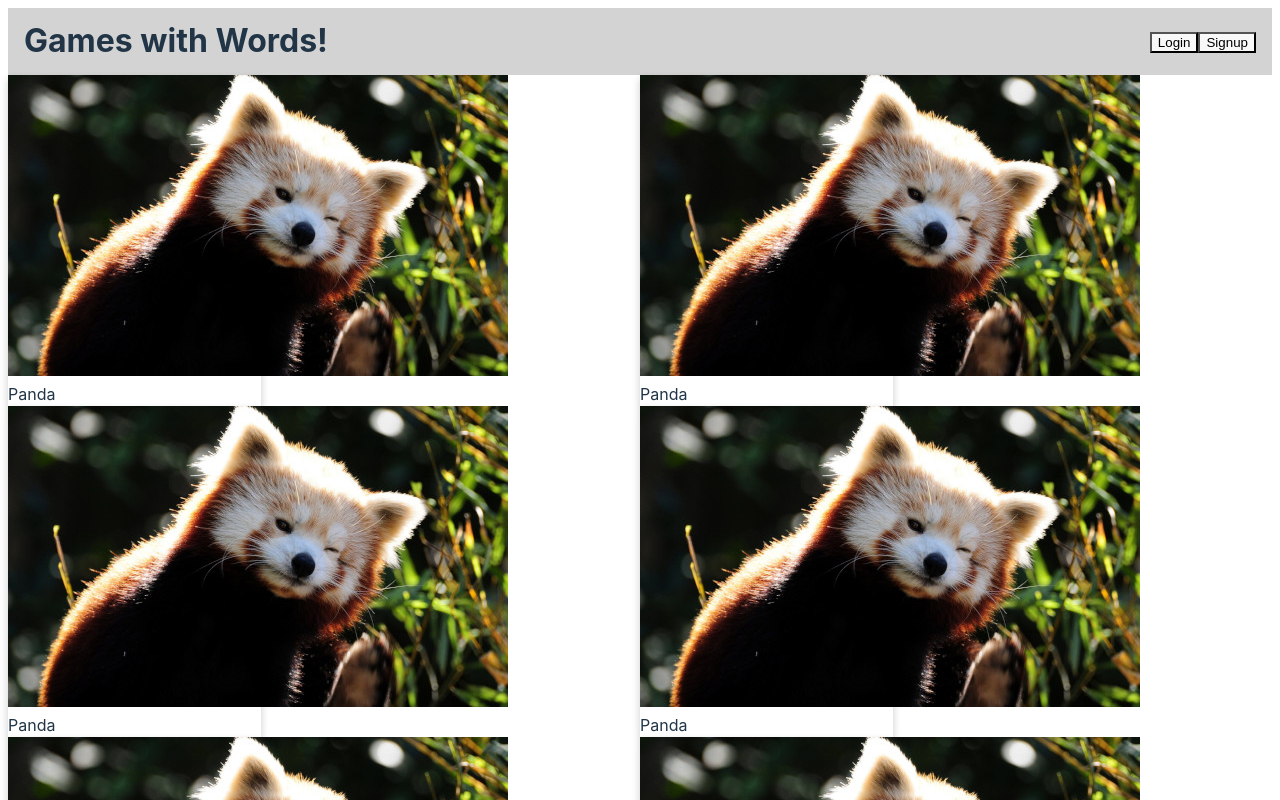
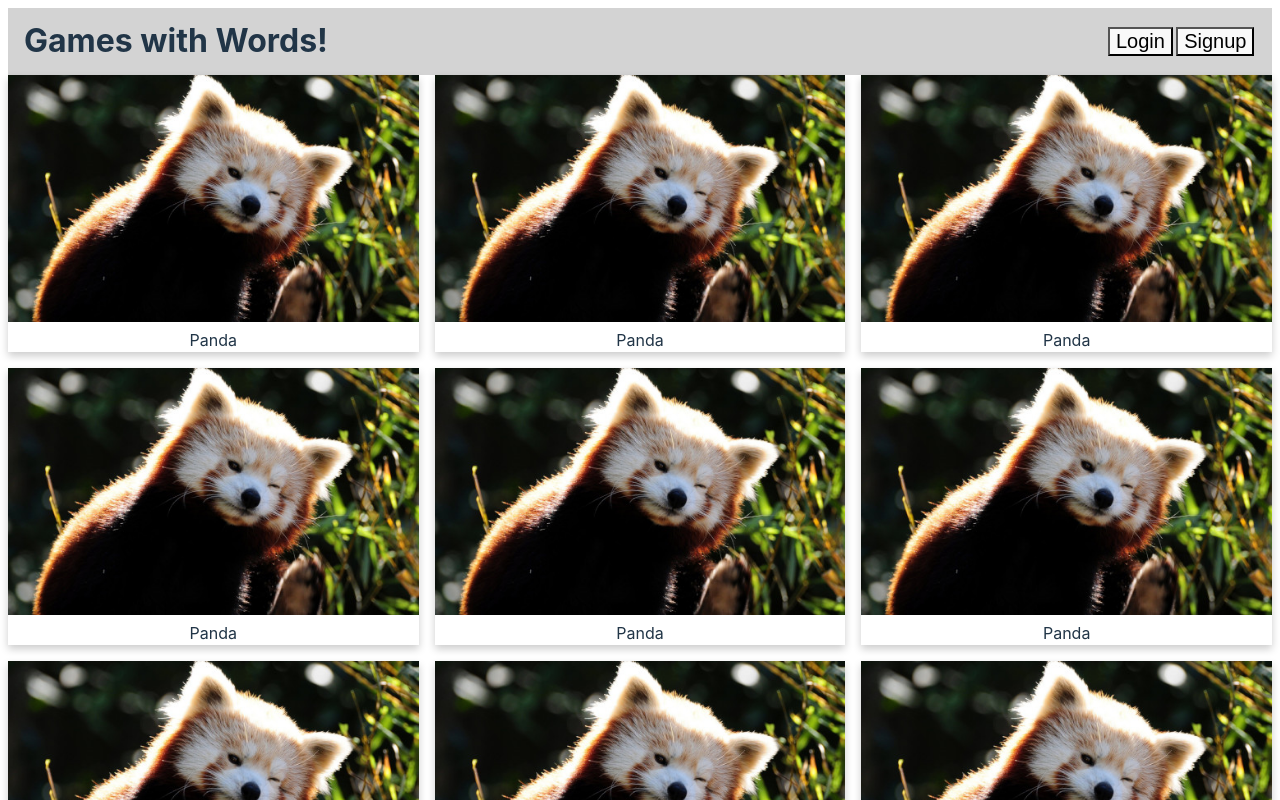
Before and after one commit to stmcdonald-vt/word-games-ui, a Vue app: page / in a window 1280 px wide. Shown: the top 800 px of the page. Built offline with nearby package versions, Linux system fonts and the light colour scheme.

Commit message:
card grid looking much better

```diff
--- a/src/App.vue
+++ b/src/App.vue
@@ -7,13 +7,6 @@
 </script>
 
 <template>
-    <!-- <a href="https://vitejs.dev" target="_blank">
-      <img src="/vite.svg" class="logo" alt="Vite logo" />
-    </a>
-    <a href="https://vuejs.org/" target="_blank">
-      <img src="./assets/vue.svg" class="logo vue" alt="Vue logo" />
-    </a> -->
-
   <Header title="Games with Words!"></Header>
   <div class="card-wrapper">
     <Card v-for="n in 10" name="Panda" filePath="src/redpanda.jpg"/>
@@ -24,7 +17,8 @@
 <style scoped>
 .card-wrapper {
   display: grid;
-  grid-template-columns: 1fr 1fr;
+  grid-template-columns: repeat(auto-fit, minmax(320px, 1fr));
+  grid-gap: 1rem
 }
 
 </style>
--- a/src/components/Card.vue
+++ b/src/components/Card.vue
@@ -19,10 +19,15 @@
     .card {
         box-shadow: 0 4px 8px 0 rgba(0,0,0,0.2);
         transition: 0.3s;
-        width: 40%;
+    }
+
+    img {
+        max-width: 100%;
+        max-height: 100%;
     }
 
     span {
         display: block;
+        text-align: center;
     }
 </style>
--- a/src/components/Header.vue
+++ b/src/components/Header.vue
@@ -27,7 +27,7 @@
   padding-right: 1rem;
 }
 
-.login-wrapper {
-
+.login-wrapper > * {
+  margin: .1rem;
 }
 </style>
--- a/src/components/LoginButton.vue
+++ b/src/components/LoginButton.vue
@@ -8,5 +8,7 @@
 </template>
 
 <style scoped>
-
+  button {
+    font-size: 1.25rem;
+  }
 </style>
```
